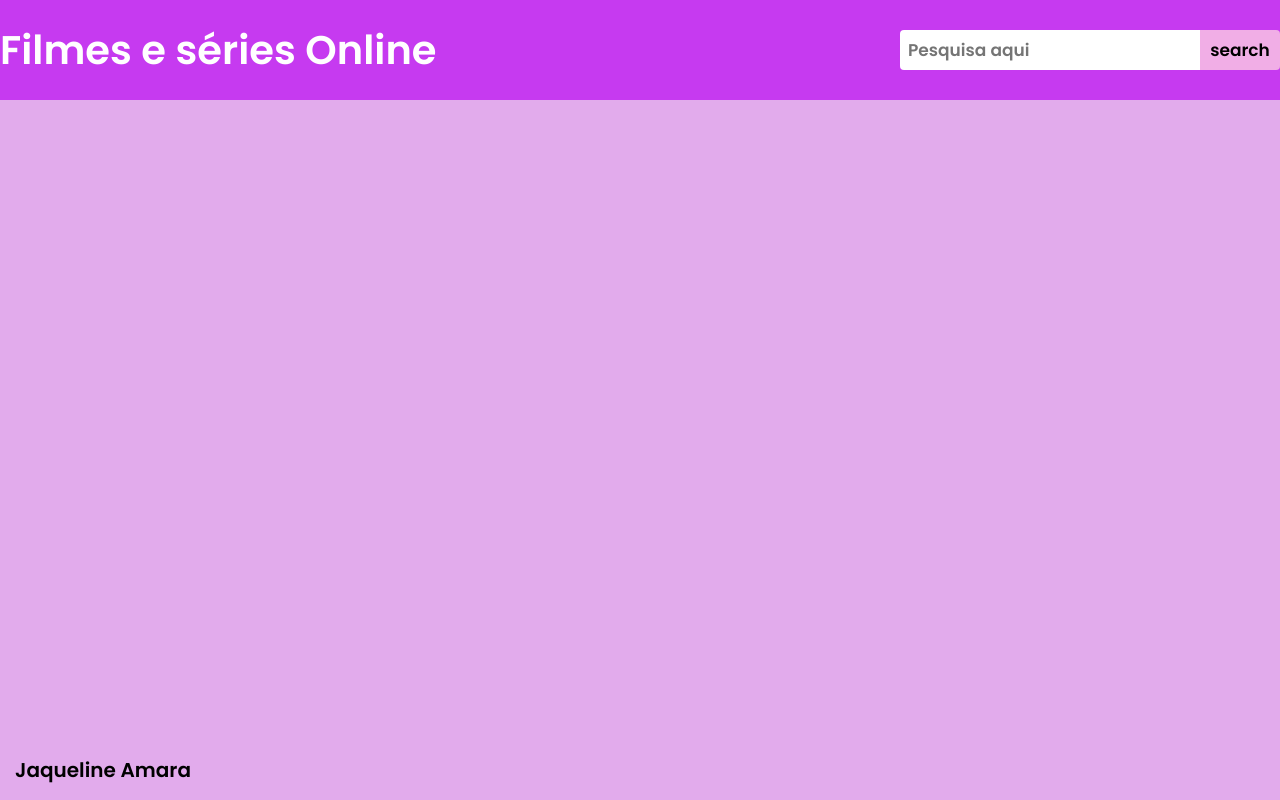
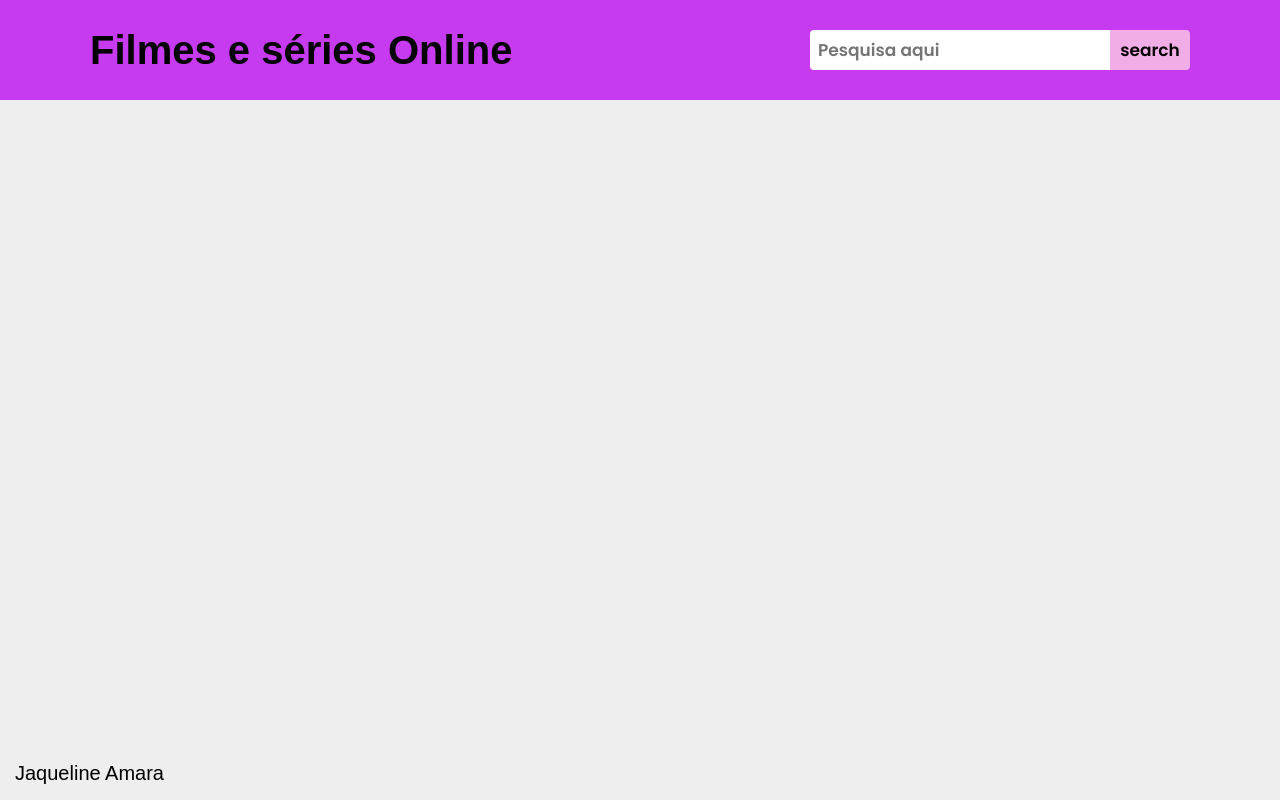
Before and after one commit to jaquelineamara/TvShowsSearch, a plain HTML site: page index.html in a window 1280 px wide. Drawn offline with Linux system fonts and the light colour scheme; a web font is replaced by a local one.

Commit message:
style.css

```diff
--- a/style.css
+++ b/style.css
@@ -5,7 +5,7 @@
   --color-secondary: salmon;
   --color-img-bg: black;
   font-size: 10px;
-  font-family: 'Poppins', sans-serif;
+  font-family: 'Arial', sans-serif;
 }
 
 * {
@@ -15,16 +15,16 @@
 }
 
 body {
-  background-color: #e2abec;
+  background-color: #eeeeee;
 }
 
 h1 {
   font-size: 4rem;
-  color: white;
+  color: black;
 }
 
 .header {
-  max-width: 1400px;
+  max-width: 1100px;
   height: 100px;
   margin: 0 auto;
   display: flex;
```
